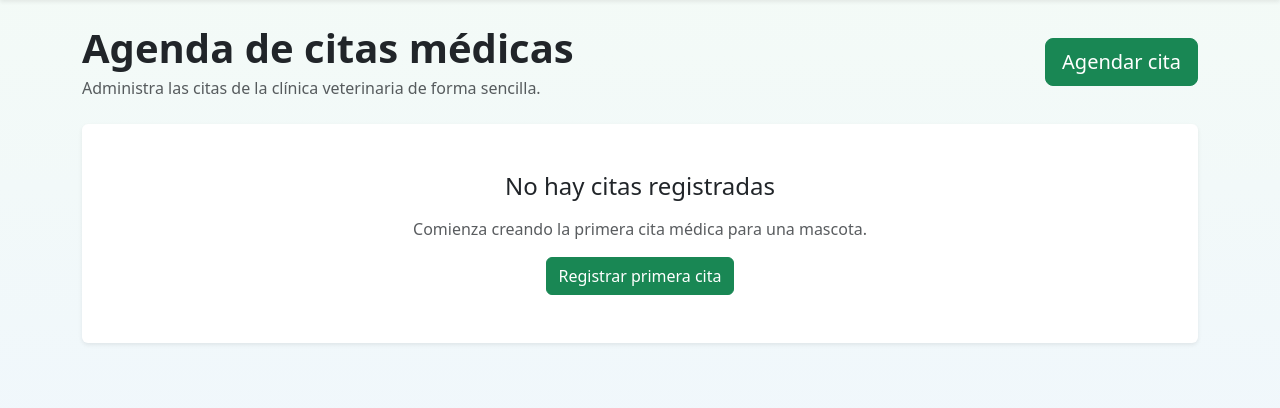
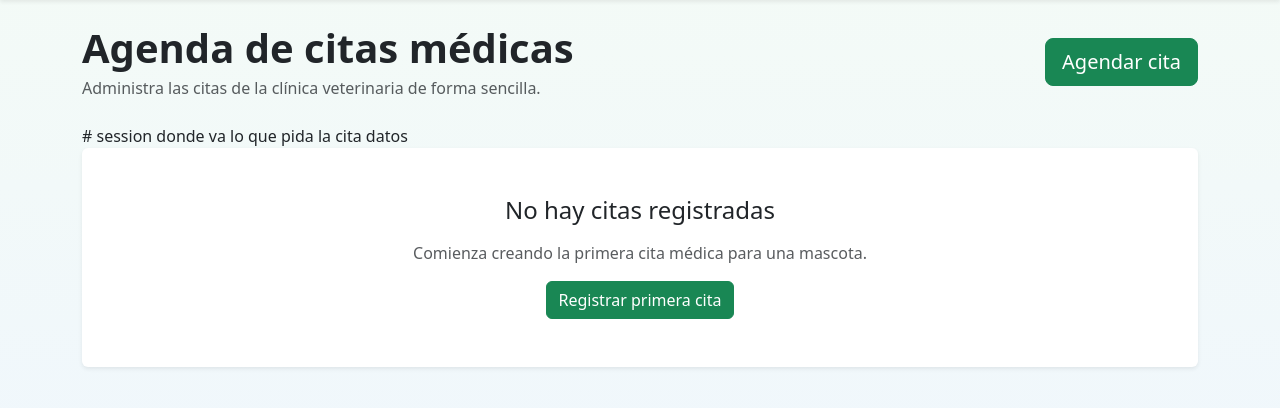
Before and after one commit to Gus-moreno10/VETERINARIA, a Flask app: page / in a window 1280 px wide. Shown: the part 80-488 px from the top of the page. Run offline with Flask 3, Linux system fonts and the light colour scheme; data that the repository does not hold is empty.

Commit message:
cuarto commit arreglando errores

```diff
--- a/templates/index.html
+++ b/templates/index.html
@@ -10,7 +10,7 @@
     </div>
     <a class="btn btn-success btn-lg" href="{{ url_for('agendar') }}">Agendar cita</a>
 </div>
-
+# session donde va lo que  pida la cita datos
 {% if citas %}
     <div class="agenda-marco p-4 rounded-4">
     <div class="row g-4">
```
